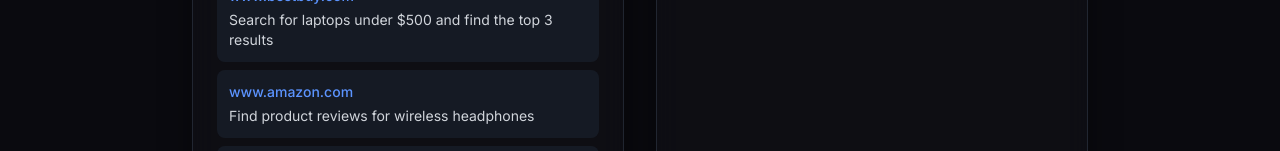
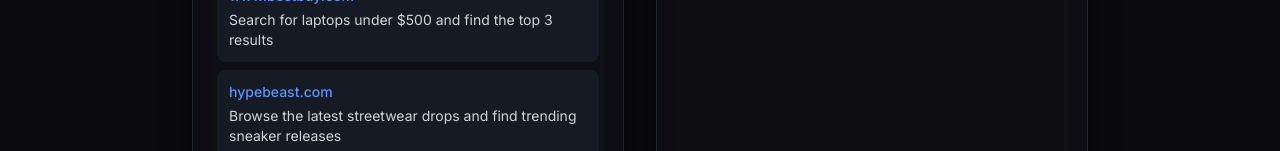
Before and after one commit to valgresky/icai, a React (Vite) app: page /browser-agent in a window 1280 px wide. Shown: the part 801-952 px from the top of the page. Built offline with nearby package versions, Linux system fonts and the light colour scheme; no server answers.

Commit message:
Add Hypebeast.com as Default Example

```diff
--- a/src/pages/BrowserAgentPage.tsx
+++ b/src/pages/BrowserAgentPage.tsx
@@ -34,6 +34,10 @@ const BrowserAgentPage = () => {
     {
       url: 'https://www.bestbuy.com',
       instructions: 'Search for laptops under $500 and find the top 3 results'
+    },
+    {
+      url: 'https://hypebeast.com',
+      instructions: 'Browse the latest streetwear drops and find trending sneaker releases'
     },
     {
       url: 'https://www.amazon.com',
```
